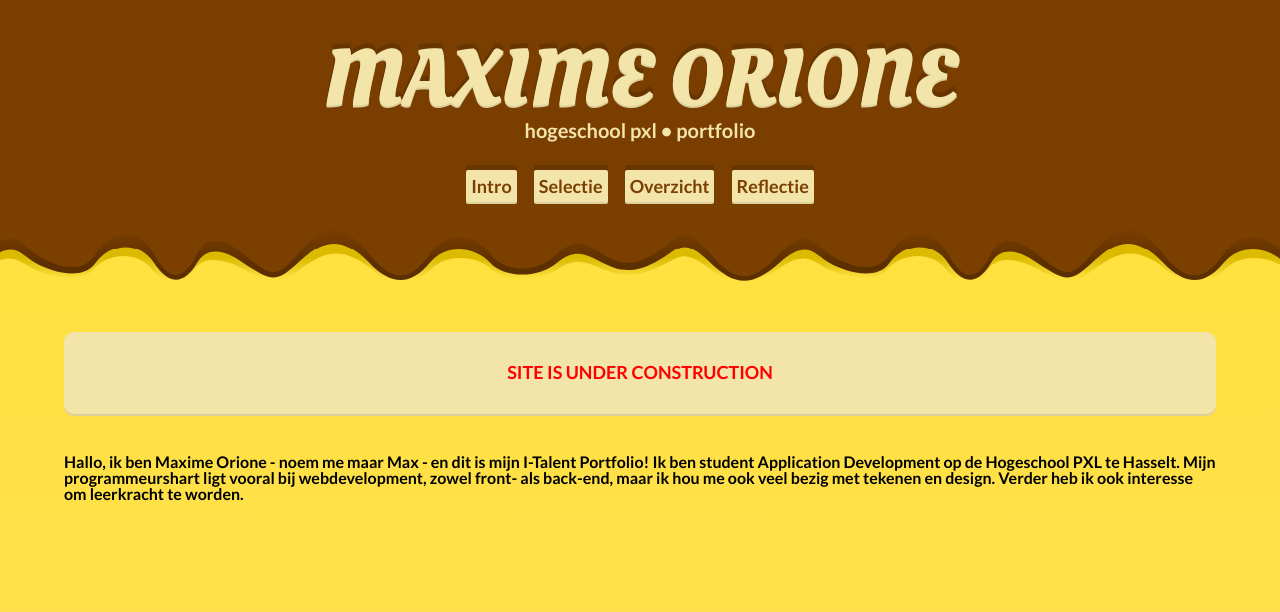
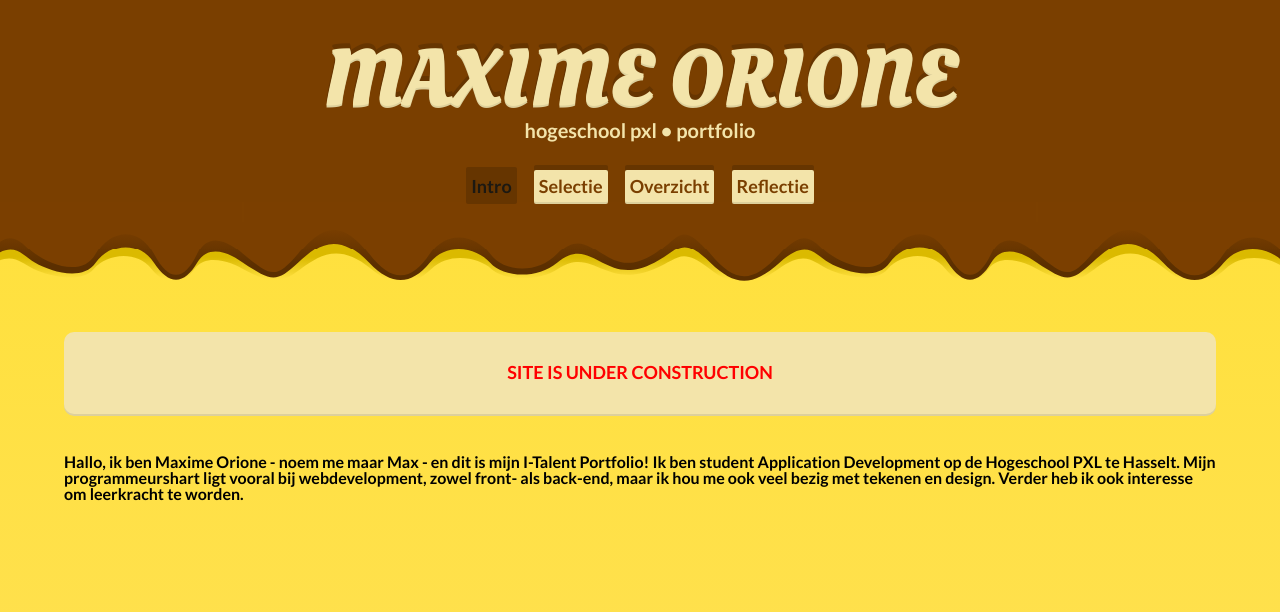
Before and after one commit to Maxzilla60/maxzilla60.github.io, a Jekyll site: the page built from index.html, in a window 1280 px wide. Shown: the top 612 px of the page. Built offline with Jekyll 4.4.1, drawn with Linux system fonts in a browser that asks for light colours; nearby versions of some CDN libraries.

Commit message:
Navigation!

```diff
--- a/_includes/menu.html
+++ b/_includes/menu.html
@@ -1,6 +1,9 @@
 <nav>
-	<a href="/"><button>Intro</button></a>
-	<a href="/selectie"><button>Selectie</button></a>
-	<a href="/activiteiten"><button>Overzicht</button></a>
-	<a href="/reflectie"><button>Reflectie</button></a>
+	{% for nav in site.data.navigation.pages %}
+		{% if nav.url == page.url %}
+			<button class="active">{{ nav.title }}</button>
+		{% else %}
+			<a href="{{ nav.url }}"><button>{{ nav.title }}</button></a>
+		{% endif %}
+	{% endfor %}
 </nav>
--- a/activiteiten.html
+++ b/activiteiten.html
@@ -1,6 +1,6 @@
 ---
 layout: main
-permalink: /activiteiten/index.html
+permalink: /activiteiten/
 ---
 <div class="description">
 	Hieronder een kort overzicht van <u>alle</u> activiteiten waaraan ik heb meegedaan.</br>Een aantal van deze zijn wat dieper besproken op de <a href="/selectie/">selectie pagina</a>.
--- a/index.html
+++ b/index.html
@@ -1,5 +1,6 @@
 ---
 layout: main
+permalink: /
 ---
 <div class="description" style="color: red;">
 	SITE IS UNDER CONSTRUCTION
--- a/reflectie.html
+++ b/reflectie.html
@@ -1,5 +1,6 @@
 ---
 layout: main
+permalink: /reflectie/
 ---
 <article>
 	Eens nadenken
--- a/styles.scss
+++ b/styles.scss
@@ -62,12 +62,23 @@ button:hover {
 	-webkit-transform: rotate(-7deg) scale(1.1);
 	-ms-transform: rotate(-7deg) scale(1.1);
 		transform: rotate(-7deg) scale(1.1);
-	box-shadow: 0px 2px 0px $milk_light, 0px -3px 0px $chocolate_shadow;
+	box-shadow: 0px 2px 0px $milk_light, 0px -2px 0px $chocolate_shadow;
 	color: $sprinkles;
 	cursor: pointer;
 }
 button:focus {
 	outline: none;
+}
+button.active {
+	background-color: $chocolate_shadow;
+	color: $licorice;
+	box-shadow: 0px 2px 0px $chocolate_shadow, 0px -3px 0px $chocolate_shadow;
+}
+button.active:hover {
+	-webkit-transform: none;
+	-ms-transform: none;
+		transform: none;
+	cursor: default;
 }
 .chocodrip {
 	height: 90px;
```
Also changed, not shown: _data/navigation.yml (added, +9 -0 lines), todo.md (+0 -1 lines).
